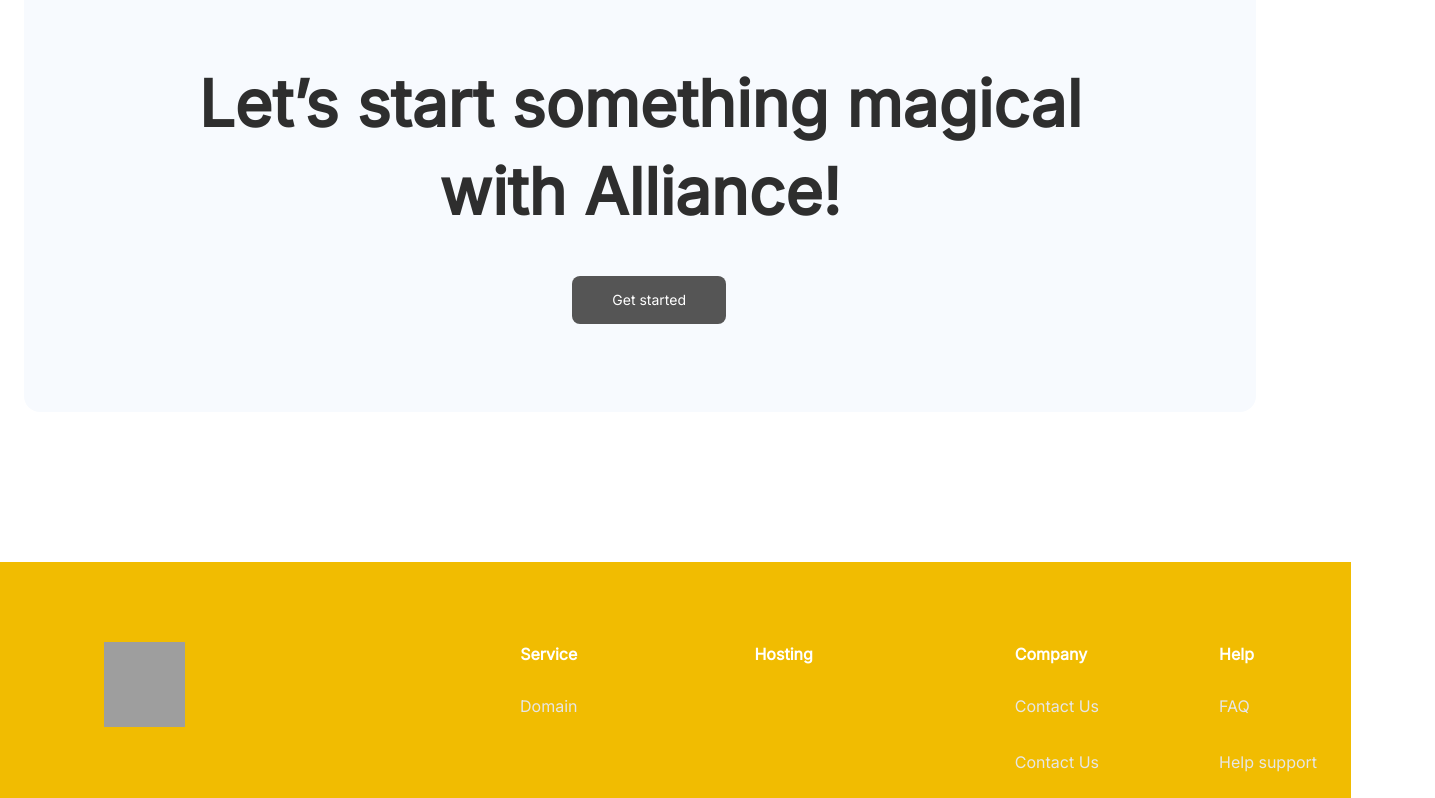
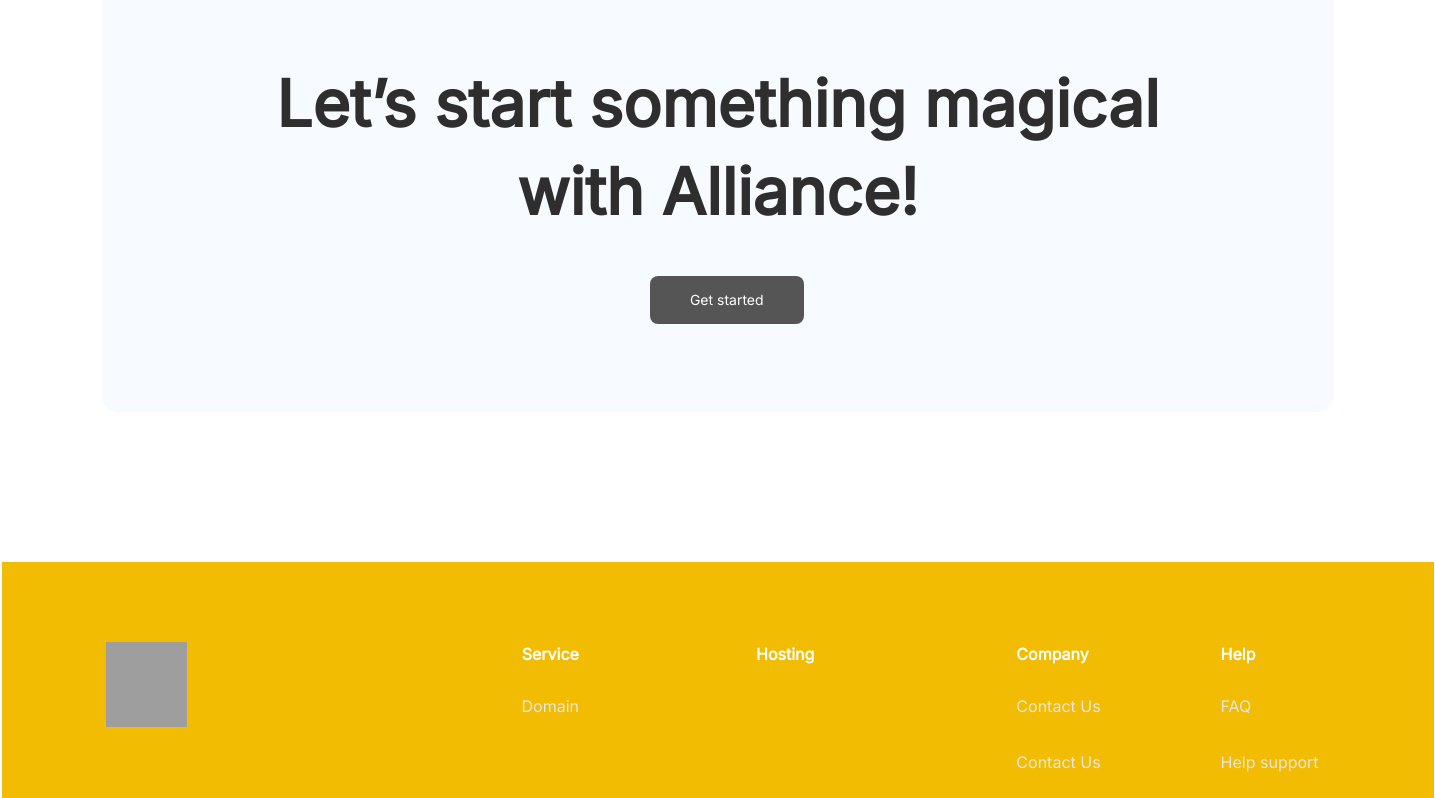
Before and after one commit to mtravers1/alliance-software-development, a Next.js app: page / in a window 1280 px wide. Shown: the part 4296-5094 px from the top of the page, 1435 px wide, since content can reach past the window. Built offline with nearby package versions, Linux system fonts and the light colour scheme; grey boxes are pictures that could not be loaded.

Commit message:
working on apps

```diff
--- a/styles/globals.css
+++ b/styles/globals.css
@@ -9,8 +9,8 @@ body {
   padding: 0;
   margin: auto;
   font-family: 'Inter', sans-serif;
-  /* max-width: max-content;
-  min-width: max-content; */
+  max-width: max-content;
+  min-width: max-content;
   /* width: max-content; */
 
 }
```
